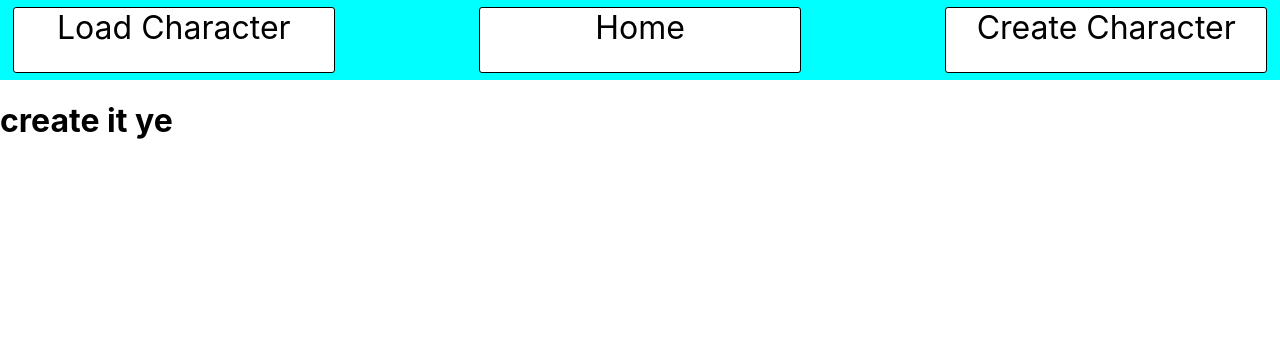
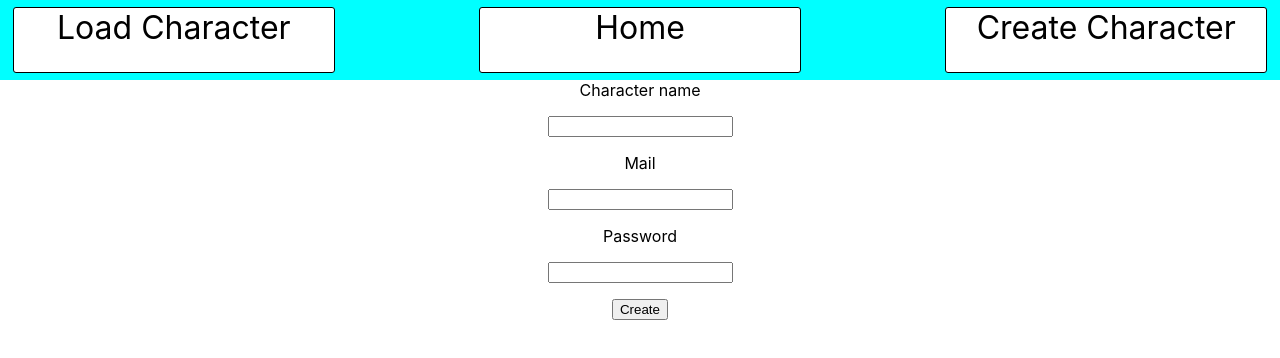
Before and after one commit to AlexShonia/calistats, a React (Create React App) app in the folder frontend/: page /create_character in a window 1280 px wide. Shown: the top 358 px of the page. Built offline with nearby package versions, Linux system fonts and the light colour scheme.

Commit message:
add create and load character pages

```diff
--- a/frontend/src/index.css
+++ b/frontend/src/index.css
@@ -206,3 +206,12 @@ code {
   margin-right: 1vw;
   font-size: 5vh;
 }
+
+
+.authorisation {
+  display: flex;
+  flex-direction: column;
+  justify-content: center;
+  align-items: center;
+  gap: 2vh;
+}
--- a/frontend/src/pages/Create_character.js
+++ b/frontend/src/pages/Create_character.js
@@ -1,5 +1,15 @@
 const Create_character = () => {
-    return <h1>create it ye</h1>;
+    return(
+      <div className="authorisation">
+        <label>Character name</label>
+        <input></input>
+        <label>Mail</label>
+        <input></input>
+        <label>Password</label>
+        <input></input>
+        <button>Create</button>
+      </div>
+    )
   };
 
   export default Create_character;
--- a/frontend/src/pages/Home.js
+++ b/frontend/src/pages/Home.js
@@ -10,7 +10,6 @@ const Home = () => {
   const [is_stat, set_is_stat] = useState(true);
   const [is_front, set_is_front] =useState(true);
     return (
-      <>
       <div className="app">
           <div className="character">
             <Front_back_btn is_front={is_front} set_is_front={set_is_front}/>
@@ -23,7 +22,6 @@ const Home = () => {
             {is_stat ? <Stat_wind/> : <Skill_wind/>}
           </div>
       </div>
-      </>
     )
   };
 
--- a/frontend/src/pages/header.js
+++ b/frontend/src/pages/header.js
@@ -1,3 +1,5 @@
+
+
 import { Outlet, Link } from "react-router-dom";
 
 const Header = () => {
--- a/frontend/src/pages/load_character.js
+++ b/frontend/src/pages/load_character.js
@@ -1,5 +1,13 @@
 const Load_character = () => {
-    return <h1>load it ye</h1>;
+    return (
+      <div className="authorisation">
+        <label>Character name/mail:</label>
+        <input></input>
+        <label>password</label>
+        <input></input>
+        <button>Load</button>
+      </div>
+    )
   };
 
   export default Load_character;
```
